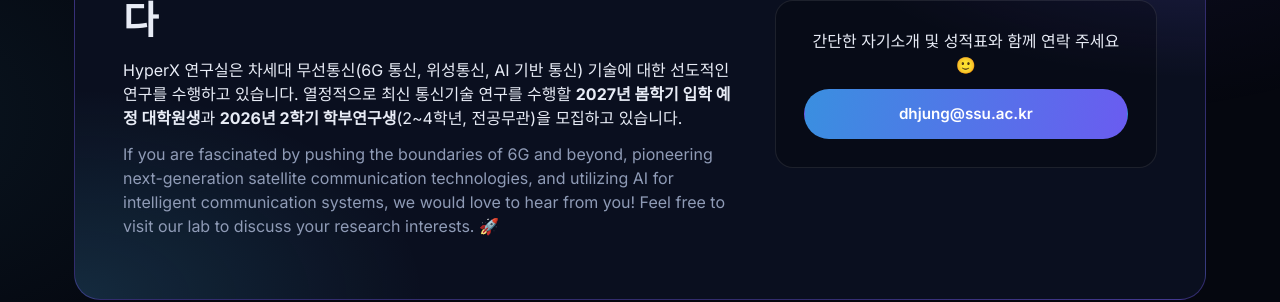
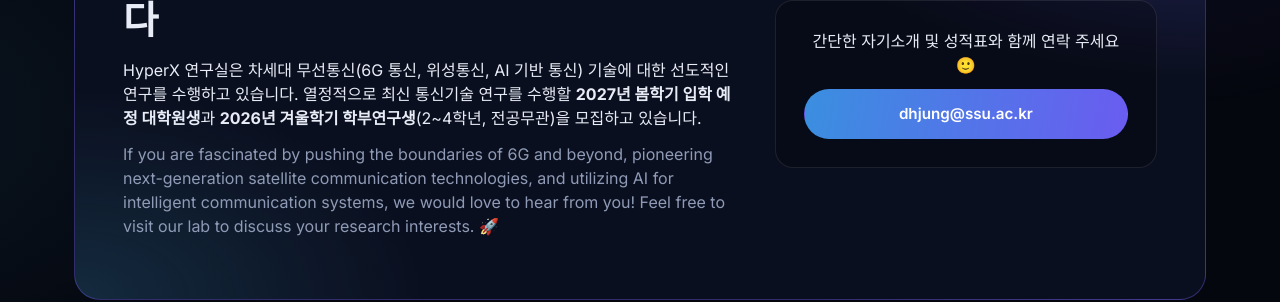
Before and after one commit to hyperx-web/hyperx, a Jekyll site: the page built from index.html, in a window 1280 px wide and 900 px high, scrolled down 1855 px. Shown: the part 152-454 px from the top of the window. Built offline with Jekyll 4.4.1, drawn with Linux system fonts in a browser that asks for light colours; some web fonts are replaced.

Commit message:
Recruit winter-term undergraduate researchers
Co-Authored-By: Claude Opus 5.5 <noreply@anthropic.com>

```diff
--- a/index.html
+++ b/index.html
@@ -90,7 +90,7 @@ slug: home
         <h2>함께 미래 통신을 연구할 학생을 찾습니다</h2>
         <p>HyperX 연구실은 차세대 무선통신(6G 통신, 위성통신, AI 기반 통신) 기술에 대한 선도적인 연구를 수행하고 있습니다.
           열정적으로 최신 통신기술 연구를 수행할 <strong>2027년 봄학기 입학 예정 대학원생</strong>과
-          <strong>2026년 2학기 학부연구생</strong>(2~4학년, 전공무관)을 모집하고 있습니다.</p>
+          <strong>2026년 겨울학기 학부연구생</strong>(2~4학년, 전공무관)을 모집하고 있습니다.</p>
         <p class="muted">If you are fascinated by pushing the boundaries of 6G and beyond, pioneering next-generation satellite communication technologies, and utilizing AI for intelligent communication systems, we would love to hear from you! Feel free to visit our lab to discuss your research interests. 🚀</p>
       </div>
       <div class="join-action">
```
